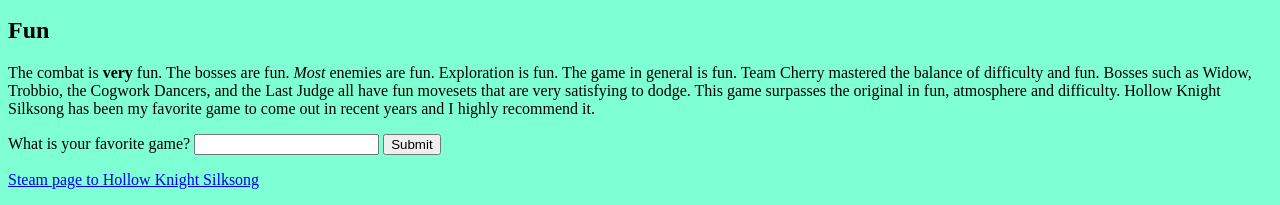
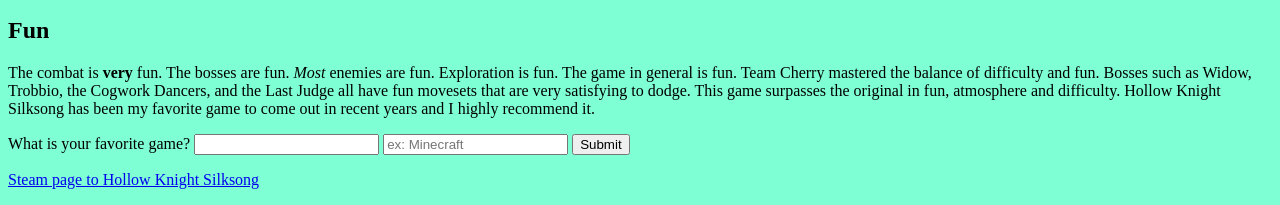
Before and after one commit to OldManMgucket/OldManMgucket.github.io, a plain HTML site: page index.html in a window 1280 px wide. Shown: the part 1079-1284 px from the top of the page. Drawn offline with Linux system fonts and the light colour scheme.

Commit message:
Update index.html

```diff
--- a/index.html
+++ b/index.html
@@ -24,6 +24,7 @@ All of the settings are beautiful considering the fact that Team Cherry was rest
 </p>
 <p> What is your favorite game?
 <input type="text">
+<input type="tel" id="game" name="game" placeholder="ex: Minecraft">
 <input type="submit">
 </p>
 
```
